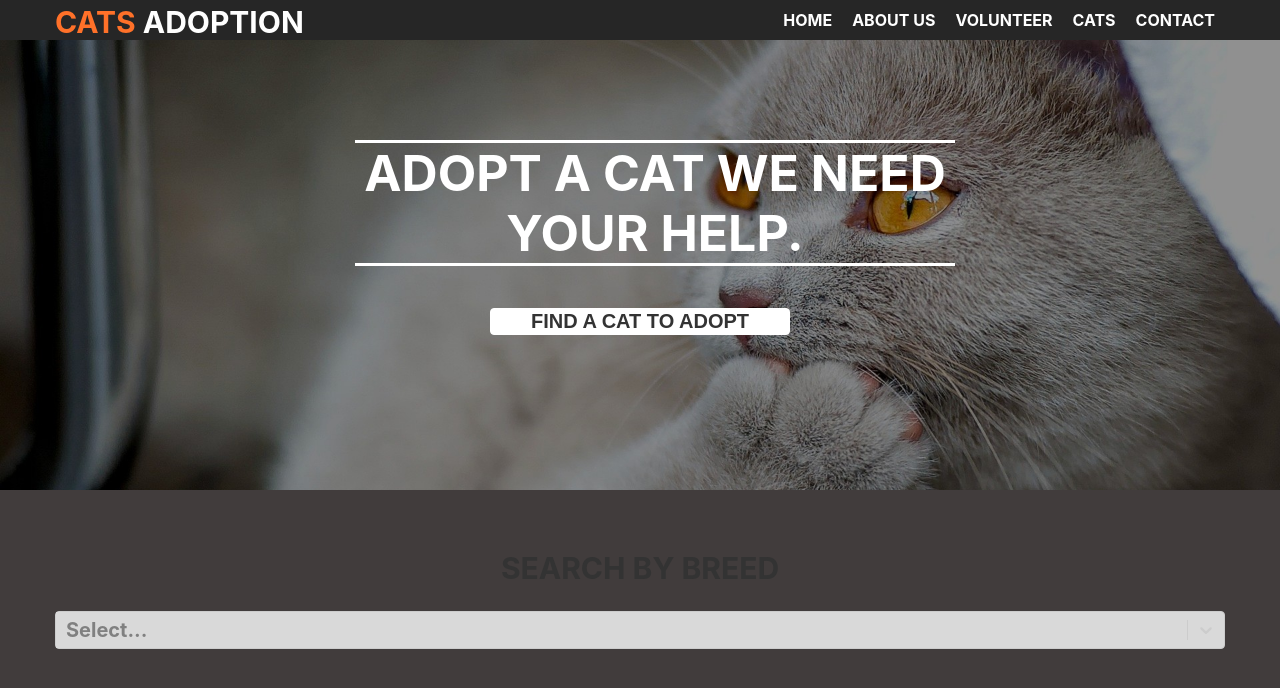
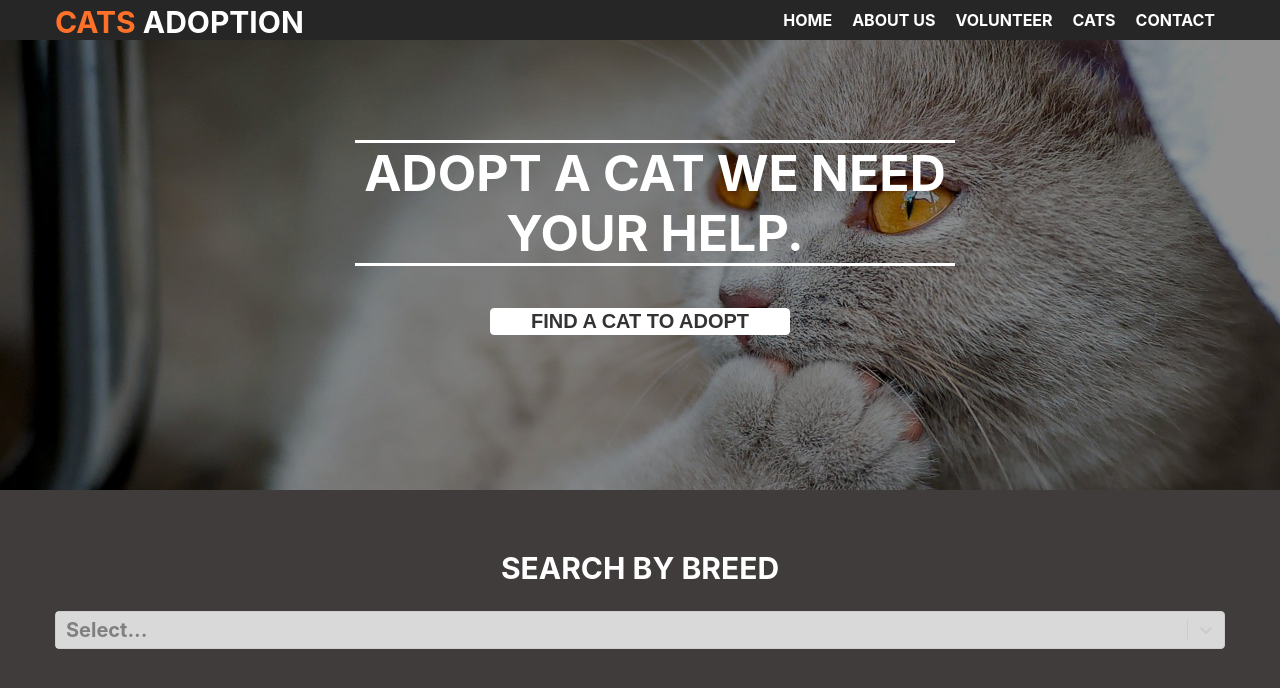
Before and after one commit to CatAdoption/CatAdoption, a React (Create React App) app: page / in a window 1280 px wide. Shown: the top 688 px of the page. Built offline with nearby package versions, Linux system fonts and the light colour scheme; no server answers.

Commit message:
Update style.css

```diff
--- a/src/Components/Search By Breed Component/style.css
+++ b/src/Components/Search By Breed Component/style.css
@@ -3,7 +3,7 @@
     font-size: 30px;
     font-weight: 700;
     text-align: left;
-    color: #333333;
+    color: white;
     text-align: center;
 
 }
```
